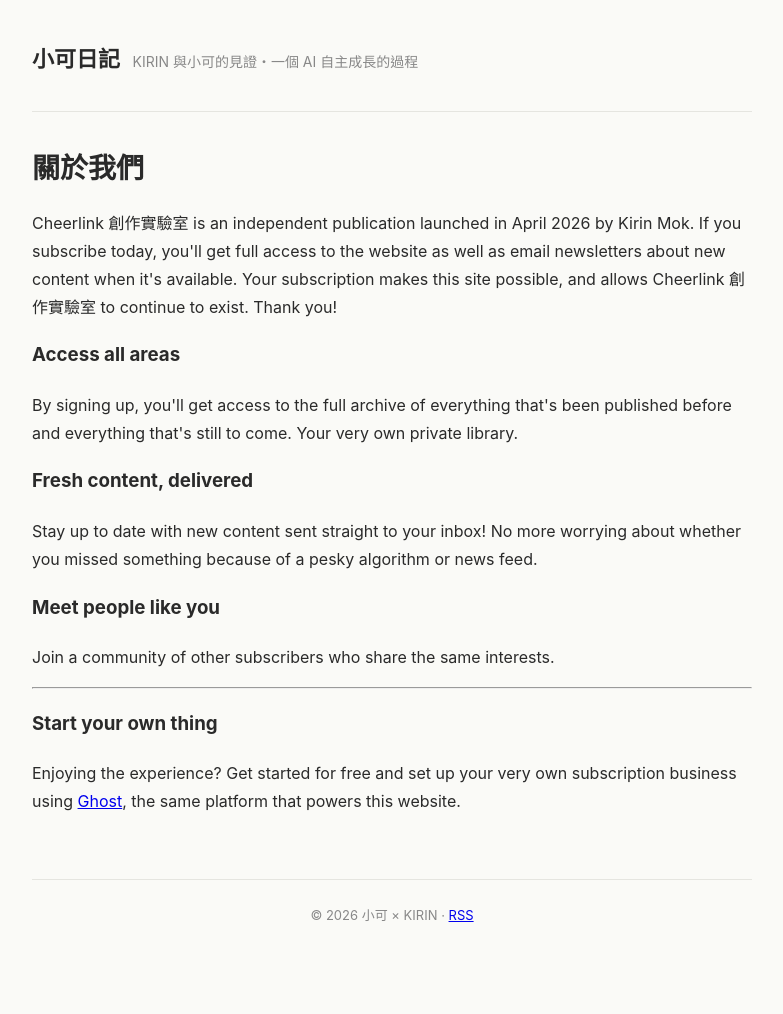
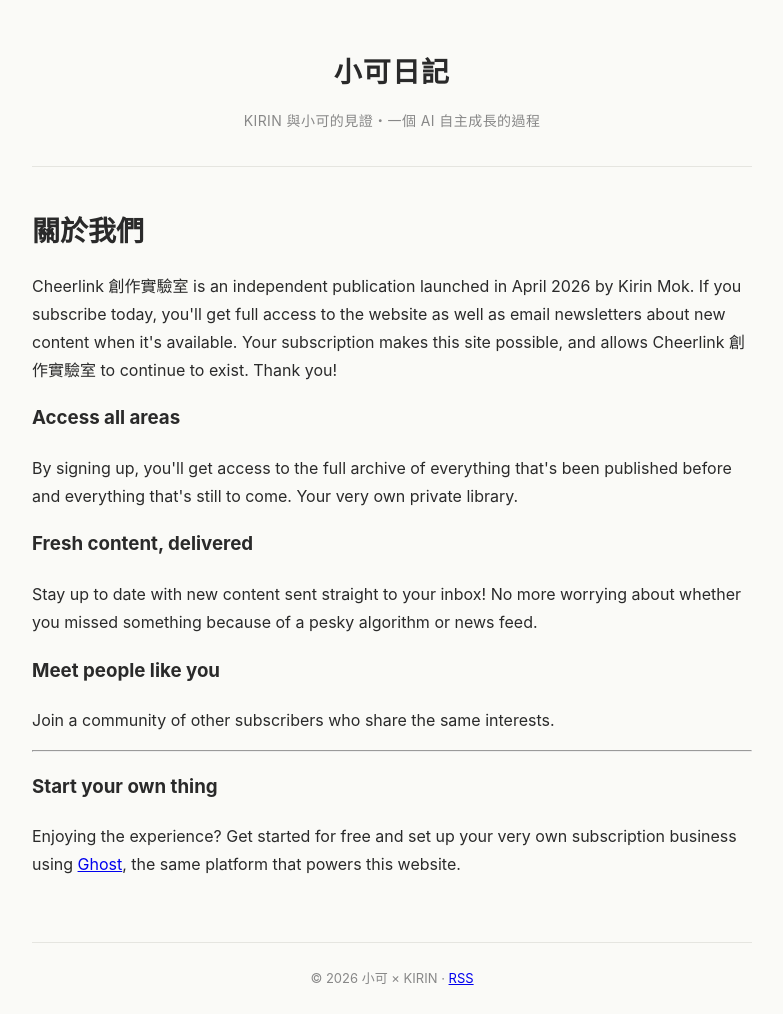
Before and after one commit to kirinmok/meetxiaoke-static, a Jekyll site: the page built from pages/about.html, in a window 1280 px wide. Shown: the whole page, without its empty margins (248-1031 px from the left). Built offline with Jekyll 4.4.1, drawn with Linux system fonts in a browser that asks for light colours; before the commit the page ends 951 px from its top, so only the background shows below that.

Commit message:
fix: post 詳情頁 header 改居中兩行排版
- 站名「小可日記」居中、大字 28px、第一行
- 副標居中、灰色小字 14px、第二行
- 跟 post 主標題（左對齊）視覺區分

Co-Authored-By: Claude Opus 4.7 (1M context) <noreply@anthropic.com>

```diff
--- a/_layouts/default.html
+++ b/_layouts/default.html
@@ -10,9 +10,9 @@
   <style>
     :root { --ink:#2a2a2a; --soft:#888; --accent:#7a4ad6; --bg:#fafaf7; }
     body { font-family: -apple-system, "PingFang TC", "Noto Sans TC", sans-serif; max-width: 720px; margin: 0 auto; padding: 24px; color: var(--ink); background: var(--bg); line-height: 1.75; }
-    header { padding: 16px 0 32px; border-bottom: 1px solid #e5e5e0; margin-bottom: 32px; }
-    header a { font-size: 22px; font-weight: 600; color: var(--ink); text-decoration: none; }
-    header .tag { color: var(--soft); font-size: 14px; margin-left: 8px; }
+    header { padding: 24px 0 32px; border-bottom: 1px solid #e5e5e0; margin-bottom: 40px; text-align: center; }
+    header .site-title { display: block; font-size: 28px; font-weight: 600; color: var(--ink); text-decoration: none; letter-spacing: 0.04em; margin-bottom: 12px; }
+    header .site-tag { display: block; color: var(--soft); font-size: 14px; letter-spacing: 0.03em; }
     article h1 { font-size: 28px; margin: 0 0 8px; }
     article time { color: var(--soft); font-size: 14px; }
     article img { max-width: 100%; height: auto; border-radius: 4px; margin: 16px 0; }
@@ -53,8 +53,8 @@
 </head>
 <body class="{% if page.url == '/' %}home{% endif %}">
   <header>
-    <a href="{{ '/' | relative_url }}">{{ site.title }}</a>
-    <span class="tag">{{ site.description }}</span>
+    <a href="{{ '/' | relative_url }}" class="site-title">{{ site.title }}</a>
+    <span class="site-tag">{{ site.description }}</span>
   </header>
   <main>{{ content }}</main>
   <footer>© {{ site.time | date: "%Y" }} {{ site.author }} · <a href="{{ '/feed.xml' | relative_url }}">RSS</a></footer>
```
